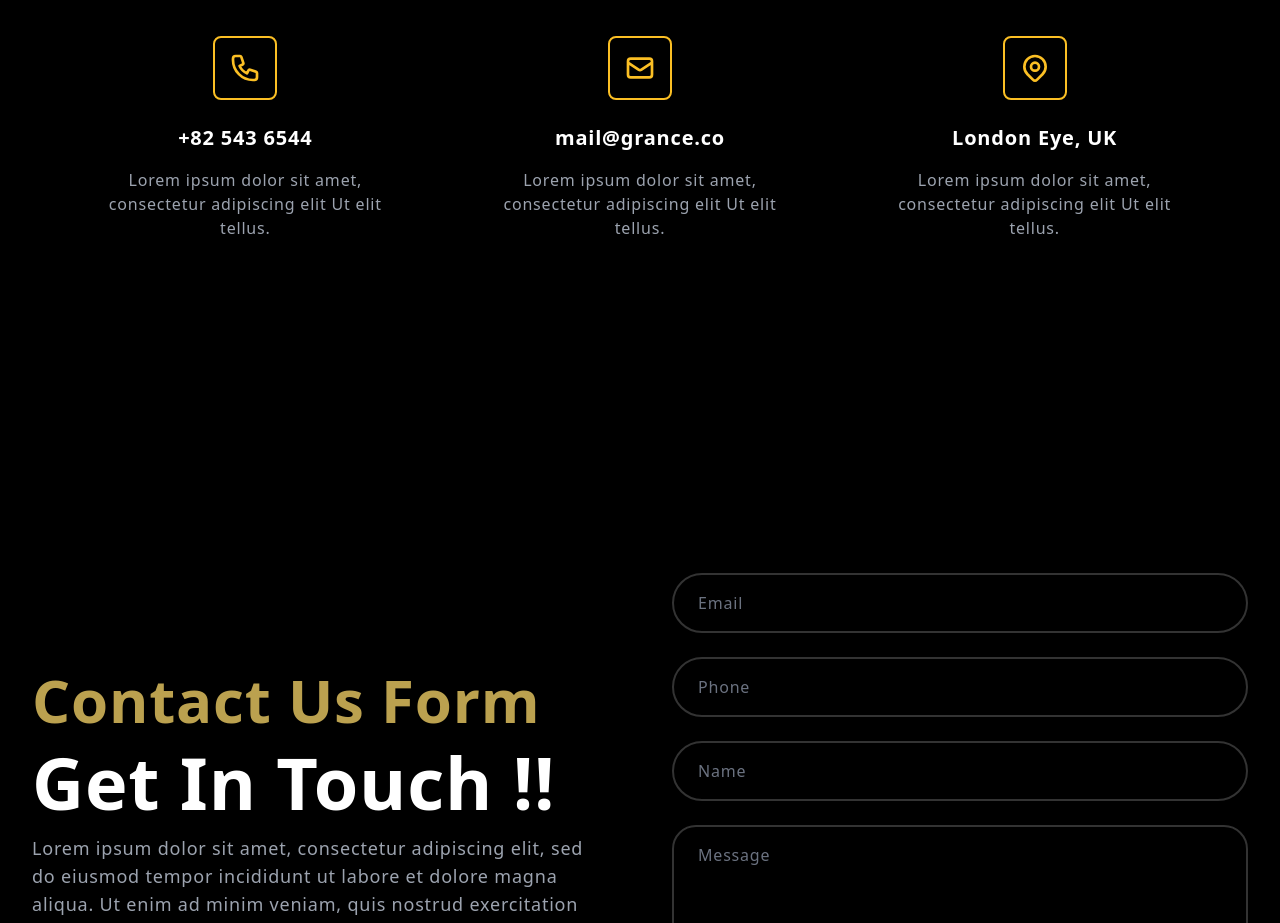
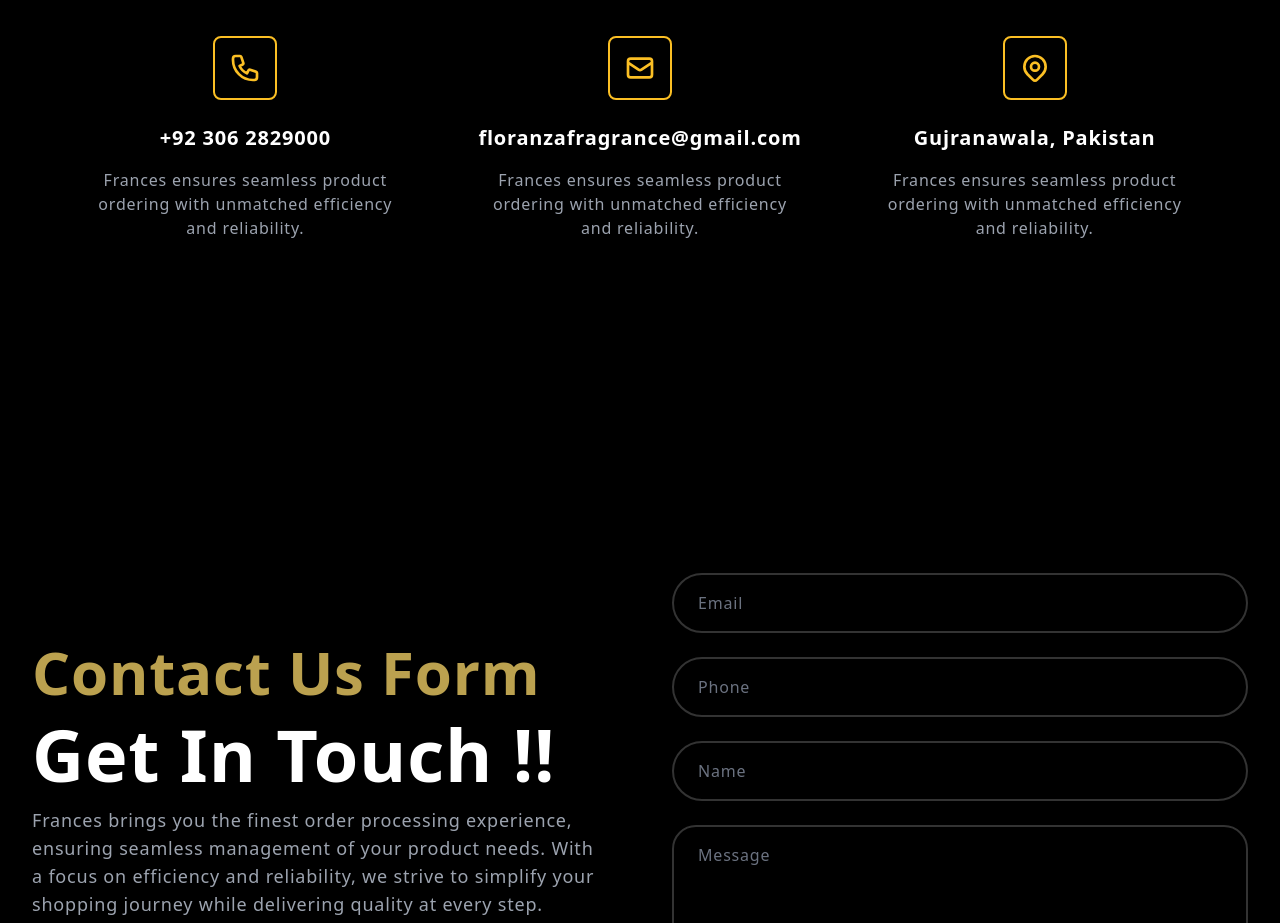
Before and after one commit to Mati-Shaikh/Floranza_Frontend, a Next.js app: page /contact in a window 1280 px wide. Shown: the part 320-1243 px from the top of the page. Built offline with nearby package versions, Linux system fonts and the light colour scheme.

Commit message:
Minor Additions

```diff
--- a/components/services.js
+++ b/components/services.js
@@ -28,9 +28,7 @@ export default function PerfumeSection() {
           <div className="flex flex-col justify-center space-y-6 p-6">
             <h3 className="text-4xl font-bold text-white">Our<br />Product</h3>
             <p className="text-gray-400">
-              Lorem ipsum dolor sit amet, consectetur adipiscing elit, sed do
-              eiusmod tempor incididunt ut labore et dolore magna aliqua. Ut enim ad minim
-              veniam, quis nostrud exercitation ullamco laboris nisi ut aliquip ex ea.
+            Frances brings you the finest order processing experience, ensuring seamless management of your product needs. With a focus on efficiency and reliability, we strive to simplify your shopping journey while delivering quality at every step. Experience a smooth, hassle-free process tailored to your satisfaction
             </p>
             <button className="text-white border-2 border-white rounded-full px-8 py-3 w-fit hover:bg-white hover:text-black transition-colors duration-300">
               Learn More
--- a/components/talk.js
+++ b/components/talk.js
@@ -35,11 +35,7 @@ export default function Contact() {
             <h3 className="text-6xl font-bold text-[#BBA14F] font-montessori">Contact Us Form</h3>
             <h2 className="text-7xl font-bold text-white">Get In Touch !!</h2>
             <p className="text-gray-400 text-lg max-w-xl">
-              Lorem ipsum dolor sit amet, consectetur adipiscing elit,
-              sed do eiusmod tempor incididunt ut labore et dolore
-              magna aliqua. Ut enim ad minim veniam, quis nostrud
-              exercitation ullamco laboris nisi ut aliquip ex ea
-              commodo consequat.
+            Frances brings you the finest order processing experience, ensuring seamless management of your product needs. With a focus on efficiency and reliability, we strive to simplify your shopping journey while delivering quality at every step. Experience a smooth, hassle-free process tailored to your satisfaction
             </p>
           </div>
         </div>
--- a/pages/contact.js
+++ b/pages/contact.js
@@ -26,8 +26,8 @@ const ContactCard = ({ icon, title, description }) => {
             <path strokeLinecap="round" strokeLinejoin="round" strokeWidth="2" d="M3 5a2 2 0 012-2h3.28a1 1 0 01.948.684l1.498 4.493a1 1 0 01-.502 1.21l-2.257 1.13a11.042 11.042 0 005.516 5.516l1.13-2.257a1 1 0 011.21-.502l4.493 1.498a1 1 0 01.684.949V19a2 2 0 01-2 2h-1C9.716 21 3 14.284 3 6V5z" />
           </svg>
         ),
-        title: '+82 543 6544',
-        description: 'Lorem ipsum dolor sit amet, consectetur adipiscing elit Ut elit tellus.'
+        title: '+92 306 2829000',
+        description: 'Frances ensures seamless product ordering with unmatched efficiency and reliability.'
       },
       {
         icon: (
@@ -35,8 +35,8 @@ const ContactCard = ({ icon, title, description }) => {
             <path strokeLinecap="round" strokeLinejoin="round" strokeWidth="2" d="M3 8l7.89 5.26a2 2 0 002.22 0L21 8M5 19h14a2 2 0 002-2V7a2 2 0 00-2-2H5a2 2 0 00-2 2v10a2 2 0 002 2z" />
           </svg>
         ),
-        title: 'mail@grance.co',
-        description: 'Lorem ipsum dolor sit amet, consectetur adipiscing elit Ut elit tellus.'
+        title: 'floranzafragrance@gmail.com',
+        description: 'Frances ensures seamless product ordering with unmatched efficiency and reliability.'
       },
       {
         icon: (
@@ -45,8 +45,8 @@ const ContactCard = ({ icon, title, description }) => {
             <path strokeLinecap="round" strokeLinejoin="round" strokeWidth="2" d="M15 11a3 3 0 11-6 0 3 3 0 016 0z" />
           </svg>
         ),
-        title: 'London Eye, UK',
-        description: 'Lorem ipsum dolor sit amet, consectetur adipiscing elit Ut elit tellus.'
+        title: 'Gujranawala, Pakistan',
+        description: 'Frances ensures seamless product ordering with unmatched efficiency and reliability.'
       }
     ];
     return (
```
